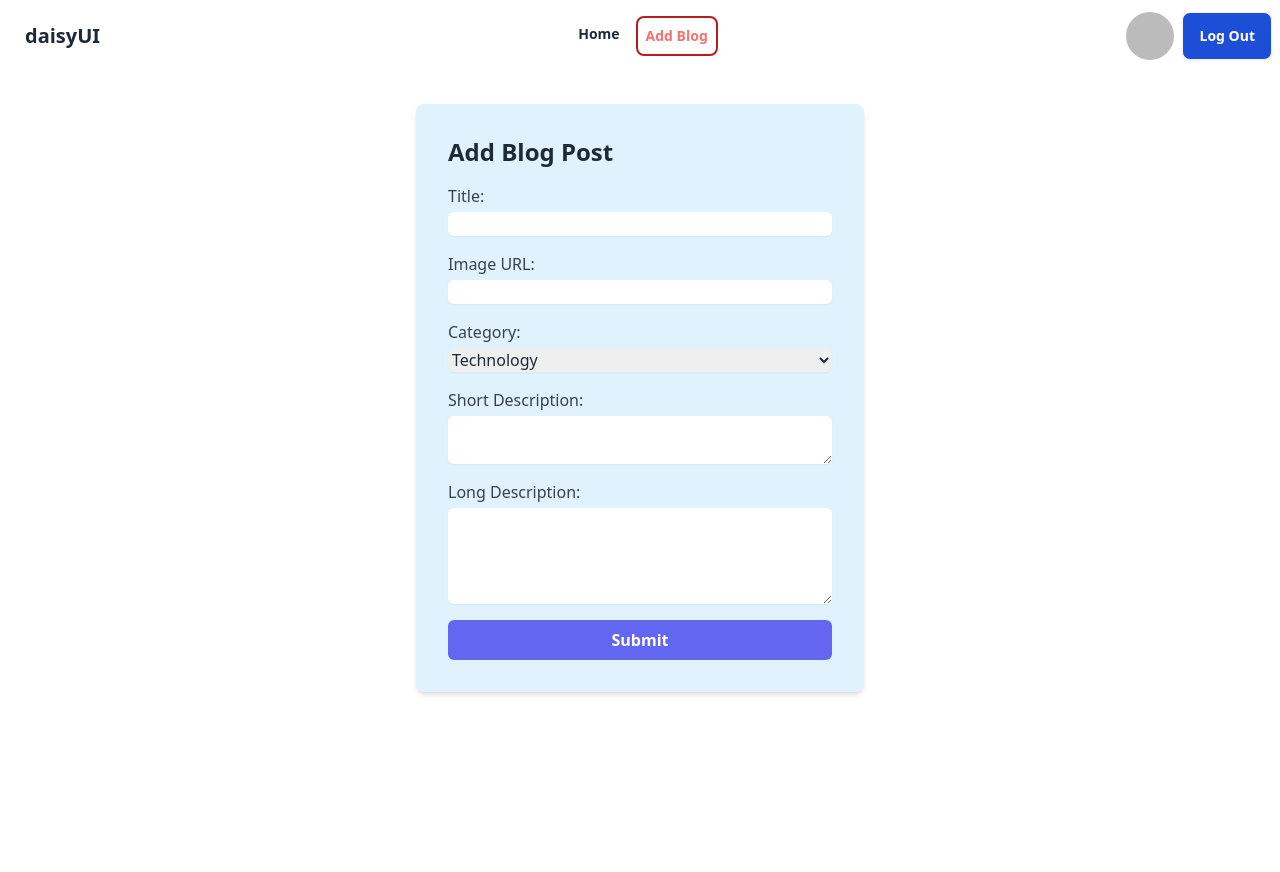
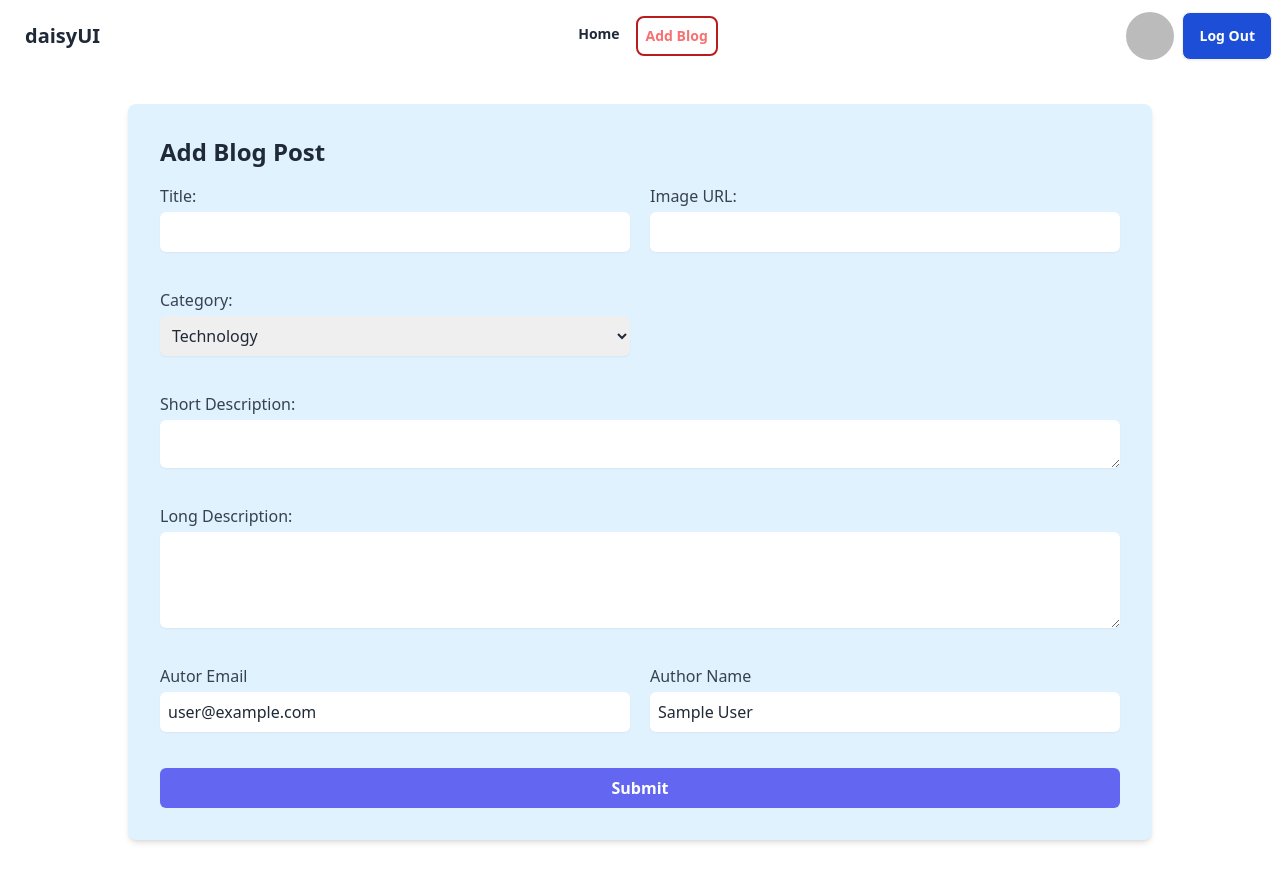
Before and after one commit to Afnansayed/Infinite-insiteshub-client, a React (Vite) app: page /addBlog in a window 1280 px wide. Before the commit the page ends 800 px from the top, so only its background shows below. Built offline with nearby package versions, Linux system fonts and the light colour scheme; no server answers; sample sign-in values are in the browser's storage.

Commit message:
recent post section

```diff
--- a/package.json
+++ b/package.json
@@ -10,6 +10,7 @@
     "preview": "vite preview"
   },
   "dependencies": {
+    "axios": "^1.6.8",
     "firebase": "^10.11.1",
     "localforage": "^1.10.0",
     "match-sorter": "^6.3.4",
@@ -20,7 +21,8 @@
     "react-router-dom": "^6.23.0",
     "react-toastify": "^10.0.5",
     "react-tooltip": "^5.26.4",
-    "sort-by": "^1.2.0"
+    "sort-by": "^1.2.0",
+    "sweetalert2": "^11.10.8"
   },
   "devDependencies": {
     "@types/react": "^18.2.66",
--- a/src/Pages/AddBlog/AddBlog.jsx
+++ b/src/Pages/AddBlog/AddBlog.jsx
@@ -1,7 +1,12 @@
+import axios from "axios";
+import { useContext } from "react";
+import Swal from "sweetalert2";
+import { AuthContext } from "../../Providers/AuthProviders";
+
 
 
 const AddBlog = () => {
-
+         const {user} = useContext(AuthContext);
     const handleSubmit = e => {
         e.preventDefault();
         const form = new FormData(e.currentTarget);
@@ -10,23 +15,42 @@ const AddBlog = () => {
         const category = form.get('category');
         const shortDescription = form.get('shortDescription');
         const longDescription = form.get('longDescription');
-        console.log(title,photo,category,shortDescription,longDescription)
+        const name = form.get('name');
+        const email = form.get('email');
+        const blog = {title,photo,category,shortDescription,longDescription,email,name}
+       // console.log(blog)
+
+        //post data base
+        axios.post('http://localhost:5000/allBlogs',blog)
+        .then(res => {
+            console.log(res.data)
+             //sweet alert
+            Swal.fire({
+                position: "center",
+                icon: "success",
+                title: "Your work has been saved",
+                showConfirmButton: false,
+                timer: 1500
+              });
+        })
+
+
     }
     return (
-        <div className="max-w-md mx-auto my-8 p-8 bg-sky-100 rounded-lg shadow-md">
+        <div className="max-w-screen-lg mx-auto my-8 p-8 bg-sky-100 rounded-lg shadow-md">
             <h2 className="text-2xl font-semibold mb-4">Add Blog Post</h2>
-            <form  onSubmit={handleSubmit}>
+            <form  onSubmit={handleSubmit} className="grid grid-cols-1 lg:grid-cols-2 lg:gap-5">
                 <div className="mb-4">
                     <label htmlFor="title" className="block text-gray-700">Title:</label>
-                    <input type="text" id="title" name="title"  className="mt-1 block w-full rounded-md border-gray-300 shadow-sm focus:border-indigo-300 focus:ring focus:ring-indigo-200 focus:ring-opacity-50" required />
+                    <input type="text" id="title" name="title"  className="mt-1 block w-full rounded-md border-gray-300 shadow-sm focus:border-indigo-300 focus:ring focus:ring-indigo-200 focus:ring-opacity-50 p-2" required />
                 </div>
                 <div className="mb-4">
                     <label htmlFor="imageUrl" className="block text-gray-700">Image URL:</label>
-                    <input type="text" id="imageUrl" name="photo"  className="mt-1 block w-full rounded-md border-gray-300 shadow-sm focus:border-indigo-300 focus:ring focus:ring-indigo-200 focus:ring-opacity-50" required />
+                    <input type="text" id="imageUrl" name="photo"  className="mt-1 block w-full rounded-md border-gray-300 shadow-sm focus:border-indigo-300 focus:ring focus:ring-indigo-200 focus:ring-opacity-50 p-2" required />
                 </div>
                 <div className="mb-4">
                     <label htmlFor="category" className="block text-gray-700">Category:</label>
-                    <select id="category" name="category"  className="mt-1 block w-full rounded-md border-gray-300 shadow-sm focus:border-indigo-300 focus:ring focus:ring-indigo-200 focus:ring-opacity-50">
+                    <select id="category" name="category"  className="mt-1 block w-full rounded-md border-gray-300 shadow-sm focus:border-indigo-300 focus:ring focus:ring-indigo-200 focus:ring-opacity-50 p-2">
                         <option value="Technology">Technology</option>
                         <option value="Science">Science</option>
                         <option value="Health">Health</option>
@@ -34,15 +58,23 @@ const AddBlog = () => {
                         {/* Add more options as needed */}
                     </select>
                 </div>
-                <div className="mb-4">
+                <div className="mb-4 lg:col-span-2">
                     <label htmlFor="shortDescription" className="block text-gray-700">Short Description:</label>
                     <textarea  id="shortDescription" name="shortDescription" rows="2" className="mt-1 block w-full rounded-md border-gray-300 shadow-sm focus:border-indigo-300 focus:ring focus:ring-indigo-200 focus:ring-opacity-50" required></textarea>
                 </div>
-                <div className="mb-4">
+                <div className="mb-4 lg:col-span-2">
                     <label htmlFor="longDescription" className="block text-gray-700">Long Description:</label>
                     <textarea id="longDescription" name="longDescription" rows="4" className="mt-1 block w-full rounded-md border-gray-300 shadow-sm focus:border-indigo-300 focus:ring focus:ring-indigo-200 focus:ring-opacity-50" required></textarea>
                 </div>
-                <button type="submit" className="w-full bg-indigo-500 text-white font-semibold py-2 px-4 rounded-md hover:bg-indigo-600 focus:outline-none focus:bg-indigo-600">Submit</button>
+                <div className="mb-4">
+                    <label htmlFor="title" className="block text-gray-700">Autor Email</label>
+                    <input type="email" defaultValue={user?.email} id="title" name="email"  className="mt-1 block w-full rounded-md border-gray-300 shadow-sm focus:border-indigo-300 focus:ring focus:ring-indigo-200 focus:ring-opacity-50 p-2" required />
+                </div>
+                <div className="mb-4">
+                    <label htmlFor="title" className="block text-gray-700">Author Name</label>
+                    <input type="text" defaultValue={user?.displayName} id="title" name="name"  className="mt-1 block w-full rounded-md border-gray-300 shadow-sm focus:border-indigo-300 focus:ring focus:ring-indigo-200 focus:ring-opacity-50 p-2" required />
+                </div>
+                <button type="submit" className="w-full lg:col-span-2 bg-indigo-500 text-white font-semibold py-2 px-4 rounded-md hover:bg-indigo-600 focus:outline-none focus:bg-indigo-600">Submit</button>
             </form>
         </div>
     );
--- a/src/Pages/Home/Home.jsx
+++ b/src/Pages/Home/Home.jsx
@@ -1,8 +1,11 @@
+import RecentBlogs from "../../components/RecentBlogs/RecentBlogs";
 
 const Home = () => {
     return (
         <div>
-            <h2 className="text-center text-5xl">This is home</h2>
+            <div>
+                <RecentBlogs/>
+            </div>
         </div>
     );
 };
--- /dev/null
+++ b/src/Pages/ViewDetails/ViewDetails.jsx
@@ -0,0 +1,55 @@
+import { useContext } from "react";
+import { useLoaderData } from "react-router-dom";
+import { AuthContext } from "../../Providers/AuthProviders";
+
+
+const ViewDetails = () => {
+    const singleBlog = useLoaderData();
+    const { user } = useContext(AuthContext);
+    const { _id, photo, title, shortDescription, longDescription, category,email } = singleBlog;
+
+  const handleComment = e => {
+          e.preventDefault();
+          const form = new FormData(e.currentTarget);
+          const comment = form.get('comment');
+          console.log(comment)
+    }
+    return (
+        <div className="p-5 mx-auto sm:p-10 md:p-16 dark:bg-gray-100 dark:text-gray-800">
+            <div className="flex flex-col max-w-3xl mx-auto overflow-hidden rounded">
+                <div className="flex items-center space-x-2 bg-blue-400 p-1 lg:p-3">
+                    <img src={user?.photoURL} alt="" className="object-cover object-center w-8 h-8 rounded-full shadow-sm dark:bg-gray-500 dark:border-gray-300" />
+                    <div className="-space-y-1">
+                        <h2 className="text-sm font-semibold leading-none">{user?.displayName}</h2>
+                        <span className="inline-block text-xs leading-none dark:text-gray-600">{email}</span>
+                    </div>
+                </div>
+                <img src={photo} alt="" className="w-full h-60 sm:h-96 dark:bg-gray-500" />
+                <div className="p-6 pb-12 m-4 mx-auto -mt-16 space-y-6 lg:max-w-2xl sm:px-10 sm:mx-12 lg:rounded-md dark:bg-gray-50">
+                    <div className="space-y-2">
+                        <a rel="noopener noreferrer" href="#" className="inline-block text-2xl font-semibold sm:text-3xl">{title}</a>
+                        <p className="text-xs lg:text-2xl dark:text-gray-600">
+                            {shortDescription}
+                        </p>
+                        <p className="text-xs lg:text-xl dark:text-gray-600">
+                            {longDescription}
+                        </p>
+                    </div>
+
+                    <div className="dark:text-gray-800">
+                        {user.email === email &&  <form onSubmit={handleComment}>
+                            <div className="">
+                            <label htmlFor="message" className="text-sm">Comment</label>
+                            <textarea id="message" rows="3" name="comment" className=" w-full p-3 rounded dark:bg-gray-100"></textarea>
+                            <input type="submit"  className="bg-blue-700 btn-block rounded-lg text-[#fff] p-2 cursor-pointer" value='submit' />
+                          </div>
+                        </form>
+                        }
+                    </div>
+                </div>
+            </div>
+        </div>
+    );
+};
+
+export default ViewDetails;
--- a/src/Routes/Routes.jsx
+++ b/src/Routes/Routes.jsx
@@ -5,6 +5,7 @@ import Register from "../Pages/Register/Register";
 import LogIn from "../Pages/LogIn/LogIn";
 import AddBlog from "../Pages/AddBlog/AddBlog";
 import PrivateRoute from "./PrivateRoute";
+import ViewDetails from "../Pages/ViewDetails/ViewDetails";
 
 const router = createBrowserRouter([
     {
@@ -23,6 +24,10 @@ const router = createBrowserRouter([
         },{
             path:'/addBlog',
             element: <PrivateRoute><AddBlog/></PrivateRoute>
+        },{
+          path: '/details/:id',
+          element: <PrivateRoute><ViewDetails/></PrivateRoute>,
+          loader: ({params}) => fetch(`http://localhost:5000/allBlogs/${params.id}`)
         }
       ]
     },
--- /dev/null
+++ b/src/components/RecentBlogs/RecentBlog.jsx
@@ -0,0 +1,29 @@
+import propType from 'prop-types'
+import { Link } from 'react-router-dom';
+
+const RecentBlog = ({blog}) => {
+     const{_id,photo,title,shortDescription,category} = blog;
+    return (
+        <article className="flex flex-col dark:bg-gray-50">
+                    <a rel="noopener noreferrer" href="#" aria-label="Te nulla oportere reprimique his dolorum">
+                        <img alt="" className="object-cover w-full h-52 dark:bg-gray-500" src={photo} />
+                    </a>
+                    <div className="flex flex-col flex-1 p-6">
+                        <a rel="noopener noreferrer" href="#" aria-label="Te nulla oportere reprimique his dolorum"></a>
+
+                        <h3 className="flex-1 py-2 text-lg font-semibold leading-snug">{title}</h3>
+                        <h3 className="flex-1 text-sm font-semibold leading-snug">{shortDescription}</h3>
+                        <p className='font-extrabold text-green-500'>{category}</p>
+                        <div className="flex flex-wrap justify-between pt-3 space-x-2 text-xs dark:text-gray-600">
+                         <Link to={`/details/${_id}`}><button type="button" className="px-5 py-2 hover:bg-red-100 font-semibold border rounded dark:border-gray-800 dark:text-gray-800">Details</button></Link>
+
+                        <button type="button" className="px-5 py-2 hover:bg-red-100 font-semibold border rounded dark:border-gray-800 dark:text-gray-800">Wish List</button>
+                        </div>
+                    </div>
+                </article>
+    );
+};
+RecentBlog.propTypes={
+    blog:propType.object
+}
+export default RecentBlog;
--- /dev/null
+++ b/src/components/RecentBlogs/RecentBlogs.jsx
@@ -0,0 +1,35 @@
+import axios from "axios";
+import { useEffect, useState } from "react";
+import RecentBlog from "./RecentBlog";
+
+const RecentBlogs = () => {
+    const [blogs, setBlogs] = useState([]);
+    useEffect(() => {
+        axios.get('http://localhost:5000/allBlogs')
+            .then(res => {
+                setBlogs(res.data)
+            })
+    }, [])
+  //  console.log(blogs)
+    return (
+        <section className="py-6 sm:py-12 dark:bg-sky-100 dark:text-gray-800">
+            <div className="container p-6 mx-auto space-y-8">
+                <div className="space-y-4 text-center lg:w-1/2 mx-auto">
+                    <h2 className="text-2xl lg:text-3xl font-bold">Embark on a Journey of Discovery: Explore the Latest Insights and Perspectives</h2>
+                    <p className="font-serif text-sm dark:text-gray-600">Stay updated with our curated selection of recent blogs, covering a diverse range of topics from science and technology to health and travel. Discover fascinating content that sparks curiosity and inspires exploration..</p>
+                </div>
+                <div className="grid grid-cols-1 gap-x-4 gap-y-8 md:grid-cols-2 lg:grid-cols-4">
+
+                    {
+                        blogs.map(blog => <RecentBlog
+                            key={blog._id}
+                            blog={blog}
+                        ></RecentBlog>)
+                    }
+                </div>
+            </div>
+        </section>
+    );
+};
+
+export default RecentBlogs;
```
Also changed, not shown: 1 other file (tests, documents, lock files or other folders).
